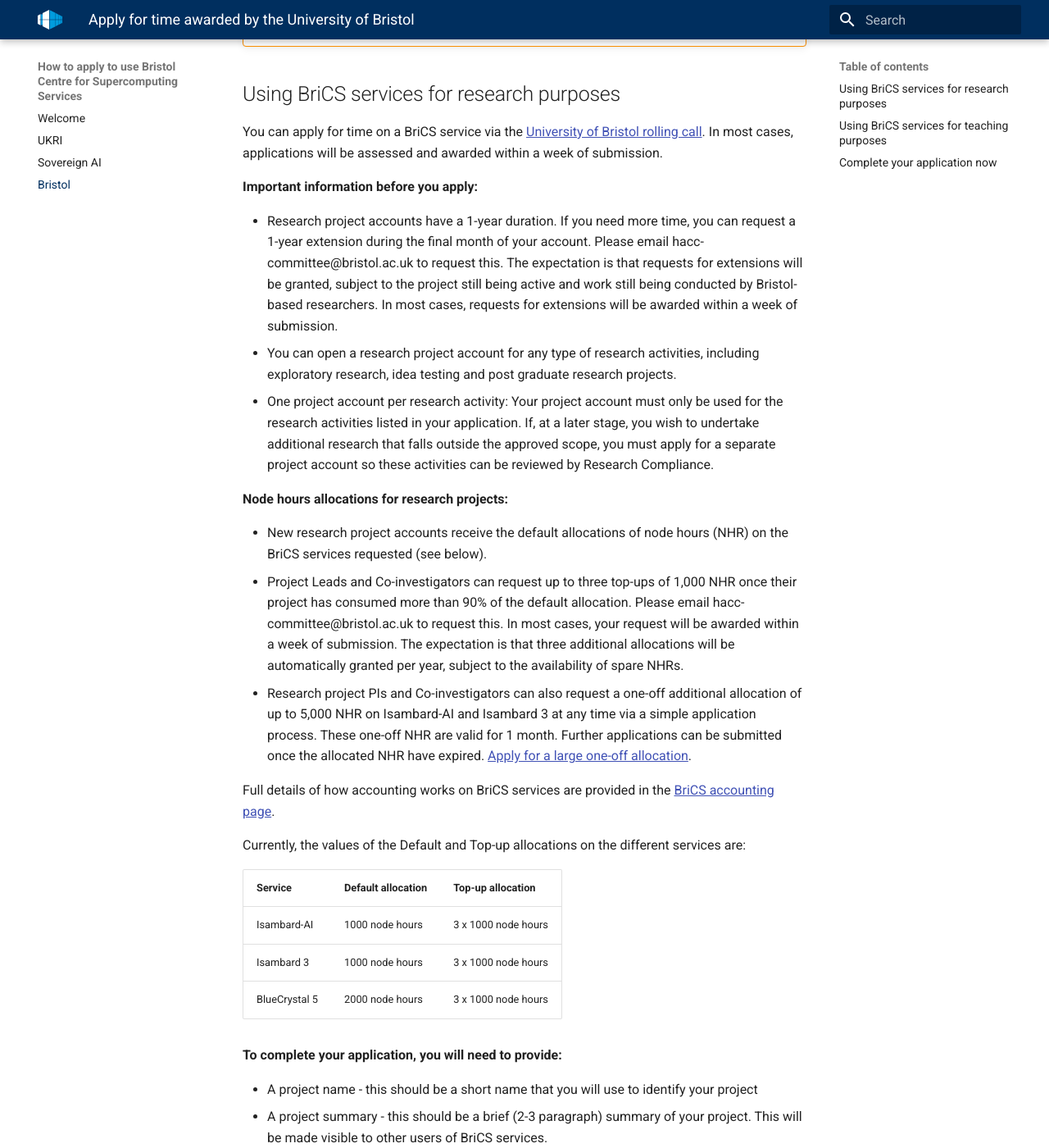
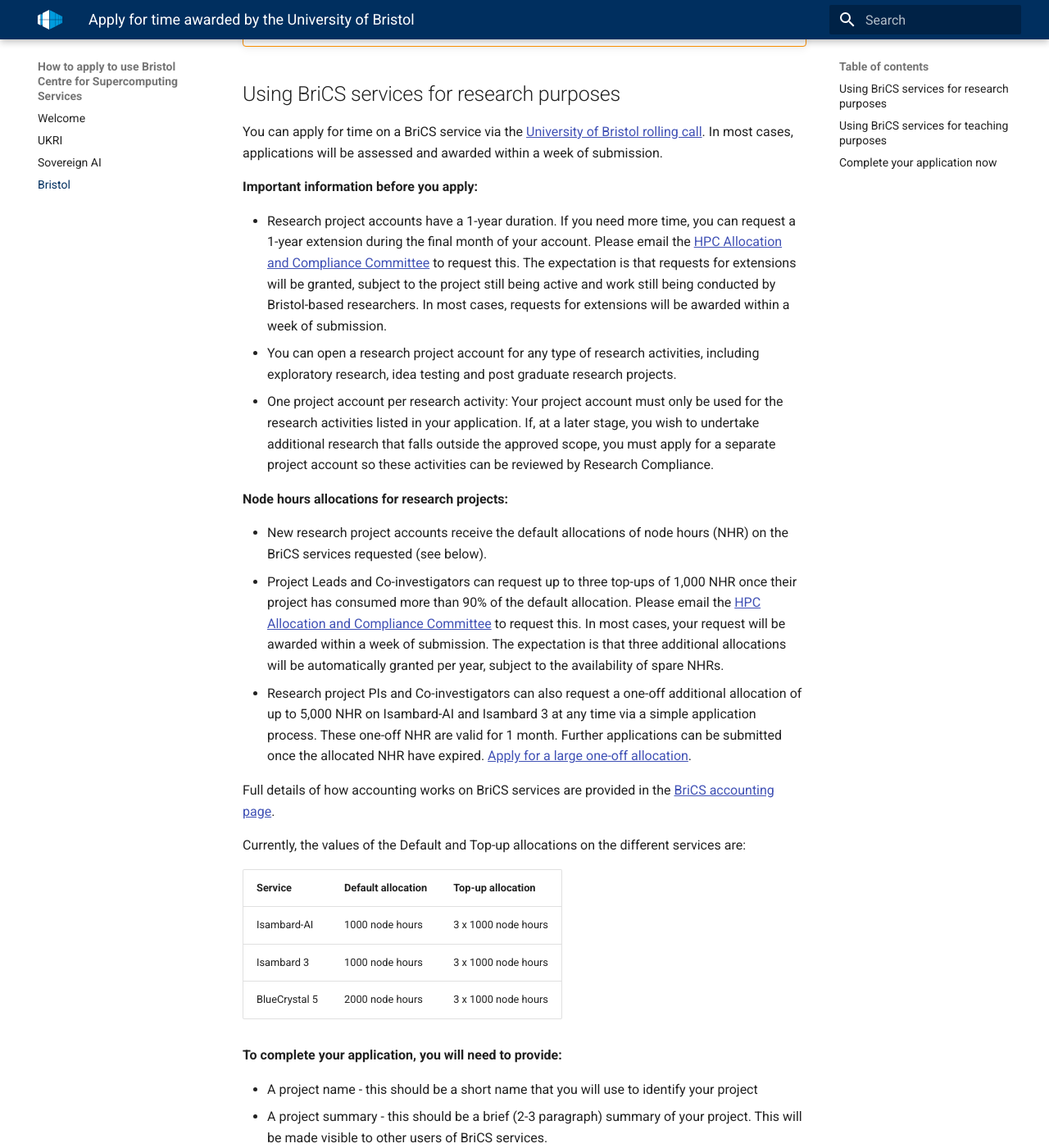
Before and after one commit to isambard-sc/apply.isambard.ac.uk, an MkDocs documentation site: the page built from docs/bristol/index.md, in a window 1280 px wide and 1400 px high, scrolled down 800 px. Shown: the whole window at 82% size. Built offline with MkDocs 1.6.1 and Material for MkDocs 9.7.7, drawn with Linux system fonts in a browser that asks for light colours; some of the changed text lies outside the part shown.

Commit message:
change to mailto links

```diff
--- a/docs/bristol/index.md
+++ b/docs/bristol/index.md
@@ -24,14 +24,14 @@
 
 **Important information before you apply:**
 
-- Research project accounts have a 1-year duration. If you need more time, you can request a 1-year extension during the final month of your account. Please email hacc-committee@bristol.ac.uk to request this. The expectation is that requests for extensions will be granted, subject to the project still being active and work still being conducted by Bristol-based researchers. In most cases, requests for extensions will be awarded within a week of submission.
+- Research project accounts have a 1-year duration. If you need more time, you can request a 1-year extension during the final month of your account. Please email the [HPC Allocation and Compliance Committee][hacc-email] to request this. The expectation is that requests for extensions will be granted, subject to the project still being active and work still being conducted by Bristol-based researchers. In most cases, requests for extensions will be awarded within a week of submission.
 - You can open a research project account for any type of research activities, including exploratory research, idea testing and post graduate research projects.
 - One project account per research activity: Your project account must only be used for the research activities listed in your application. If, at a later stage, you wish to undertake additional research that falls outside the approved scope, you must apply for a separate project account so these activities can be reviewed by Research Compliance.
 
 **Node hours allocations for research projects:**
 
 - New research project accounts receive the default allocations of node hours (NHR) on the BriCS services requested (see below).
-- Project Leads and Co-investigators can request up to three top-ups of 1,000 NHR once their project has consumed more than 90% of the default allocation. Please email hacc-committee@bristol.ac.uk to request this. In most cases, your request will be awarded within a week of submission. The expectation is that three additional allocations will be automatically granted per year, subject to the availability of spare NHRs.
+- Project Leads and Co-investigators can request up to three top-ups of 1,000 NHR once their project has consumed more than 90% of the default allocation. Please email the [HPC Allocation and Compliance Committee][hacc-email] to request this. In most cases, your request will be awarded within a week of submission. The expectation is that three additional allocations will be automatically granted per year, subject to the availability of spare NHRs.
 - Research project PIs and Co-investigators can also request a one-off additional allocation of up to 5,000 NHR on Isambard-AI and Isambard 3 at any time via a simple application process. These one-off NHR are valid for 1 month. Further applications can be submitted once the allocated NHR have expired. [Apply for a large one-off allocation](https://forms.office.com/e/a0sHSSj6qZ).
 
 Full details of how accounting works on BriCS services are provided in the [BriCS accounting page][brics-accounting].
@@ -50,7 +50,7 @@
 - A project name - this should be a short name that you will use to identify your project
 - A project summary - this should be a brief (2-3 paragraph) summary of your project. This will be made visible to other users of BriCS services.
 - A project description - this should be a short (3-4 paragraph) description of your project. This does not need to be a full proposal - just a brief description that will help the allocation committee understand what the time on BriCS services will be used for.
-- You need to check a checkbox to confirm that your project is non-commercial / research only. If your project is commercial, you should seek advice from hacc-committee@bristol.ac.uk. Note, projects that are funded by commercial entities, but which are for research use only and conducted by Bristol-based PhD students or PDRAs are considered non-commercial.
+- You need to check a checkbox to confirm that your project is non-commercial / research only. If your project is commercial, you should seek advice from the [HPC Allocation and Compliance Committee][hacc-email]. Note, projects that are funded by commercial entities, but which are for research use only and conducted by Bristol-based PhD students or PDRAs are considered non-commercial.
 - You need to mark whether or not the project involves confidential, sensitive or GDPR-protected information. If this is the case, then you should seek advice from [BriCS support][brics-support].
 - You then need to upload two completed forms:
     - A [completed Compliance Assessment form][compliance-assessment]. Navigate to [the link][compliance-assessment], fill in the form, and then download the completed form as a PDF. Follow the instructions in the PDF before continuing. For example, if you see "Please download and save this PDF and upload it with your research application", then you can continue to upload this form with your application. However, **if the form asks you to contact your research office, then you need to get in touch with the [Research Compliance Team][contact-drei] to complete a more detailed compliance assessment, which you would then upload with your application**. Note in any case, you will also need to email the [Research Compliance Team][contact-drei] a copy of your completed Compliance Assessment form together with details of which application this is, e.g. Isambard AI or 3.
@@ -101,7 +101,7 @@
 - A project title - this should be a title that you will use to identify your project
 - A project summary - this should be a brief (2-3 paragraph) summary of your project. This will be made visible to other users of BriCS services.
 - A project description - this should be a short (3-4 paragraph) description of your project. This does not need to be a full proposal - just a brief description that will help the allocation committee understand what the time on BriCS services will be used for.
-- You need to check a checkbox to confirm that your project is non-commercial / research only. If your project is commercial, you should seek advice from hacc-committee@bristol.ac.uk. Note, projects that are funded by commercial entities, but which are for research use only and conducted by Bristol-based PhD students or PDRAs are considered non-commercial.
+- You need to check a checkbox to confirm that your project is non-commercial / research only. If your project is commercial, you should seek advice from the [HPC Allocation and Compliance Committee][hacc-email]. Note, projects that are funded by commercial entities, but which are for research use only and conducted by Bristol-based PhD students or PDRAs are considered non-commercial.
 - You need to mark whether or not the project involves confidential, sensitive or GDPR-protected information. If this is the case, then you should seek advice from [BriCS support][brics-support].
 
 ![Screenshot showing completed application page](images/application_details2.png){ style="width:100%;max-width:600px;height:auto"}
@@ -183,7 +183,7 @@
 
 Note that one project per resource requested will be created. For example, if you requested time on both Isambard AI and BlueCrystal 5, then two separate projects will be created - one on each resource. You will be the project lead on both projects, and all of your project team will be invited to join both projects. You will all have to accept the invitations to join each project before you can access the resources.
 
-Please contact hacc-committee@bristol.ac.uk if you have any questions about this process.
+Please contact the [HPC Allocation and Compliance Committee][hacc-email] if you have any questions about this process.
 
 [uob-rolling-call]: https://allocate.isambard.ac.uk/calls/a597f0c56d6649848cdaee694a2f550c/
 [brics-accounting]: https://docs.isambard.ac.uk/user-documentation/guides/accounting/
```
Also changed, not shown: other parts of docs/bristol/index.md (+1 -0 lines).
